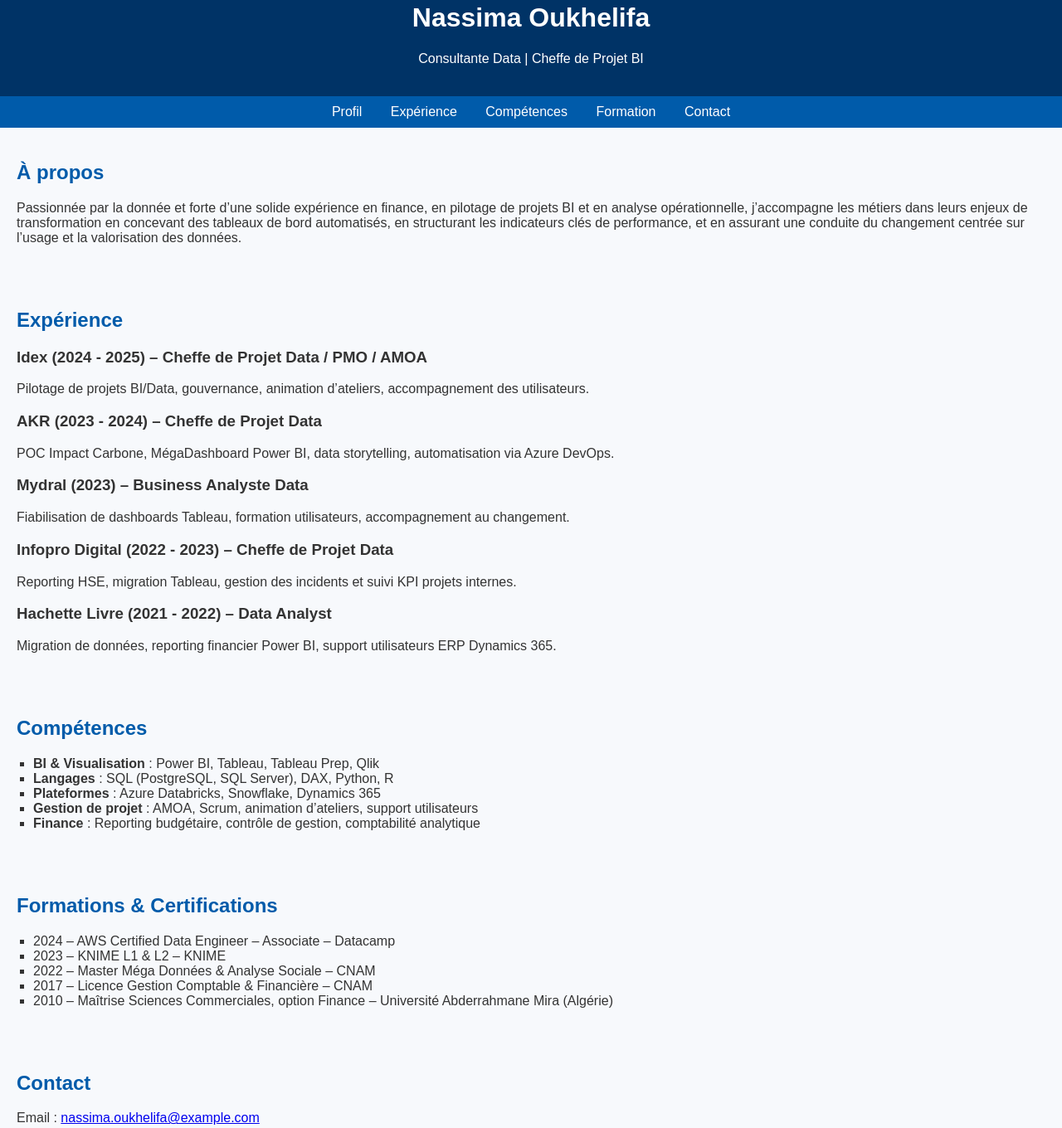
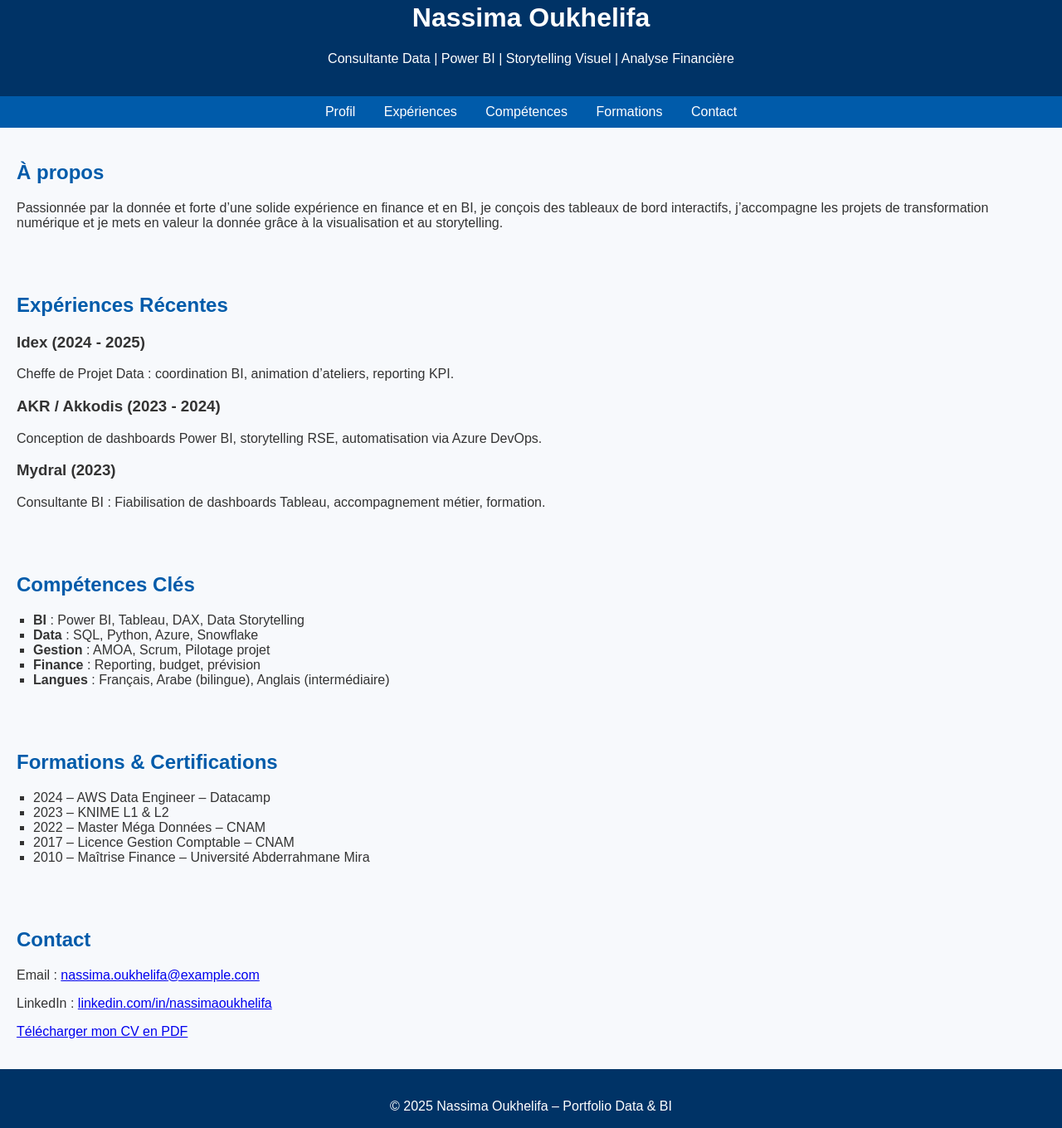
Before and after one commit to nassimaoukhelifa/mon-cv-site, a plain HTML site: page index.html in a window 1280 px wide. Shown: the part 38-1398 px from the top of the page at 83% size. Drawn offline with Linux system fonts and the light colour scheme.

Commit message:
Add files via upload

```diff
--- a/index.html
+++ b/index.html
@@ -2,77 +2,83 @@
 <html lang="fr">
 <head>
   <meta charset="UTF-8">
-  <title>Nassima Oukhelifa - Consultante Data</title>
+  <meta name="viewport" content="width=device-width, initial-scale=1.0">
+  <title>Nassima Oukhelifa - Portfolio Data</title>
   <link rel="stylesheet" href="style.css">
+  <link href="https://fonts.googleapis.com/css2?family=Roboto:wght@400;700&display=swap" rel="stylesheet">
 </head>
 <body>
-  <header>
+  <header class="hero">
+    <div class="overlay">
       <h1>Nassima Oukhelifa</h1>
-    <p>Consultante Data | Cheffe de Projet BI</p>
+      <p>Consultante Data | Power BI | Storytelling Visuel | Analyse Financière</p>
+    </div>
   </header>
 
-  <nav>
+  <nav class="navbar">
     <a href="#profil">Profil</a>
-    <a href="#experience">Expérience</a>
+    <a href="#experiences">Expériences</a>
     <a href="#competences">Compétences</a>
-    <a href="#formation">Formation</a>
+    <a href="#formations">Formations</a>
     <a href="#contact">Contact</a>
   </nav>
 
-  <section id="profil">
+  <main>
+    <section id="profil" class="section">
       <h2>À propos</h2>
-    <p>Passionnée par la donnée et forte d’une solide expérience en finance, en pilotage de projets BI et en analyse opérationnelle, j’accompagne les métiers dans leurs enjeux de transformation en concevant des tableaux de bord automatisés, en structurant les indicateurs clés de performance, et en assurant une conduite du changement centrée sur l’usage et la valorisation des données.</p>
+      <p>Passionnée par la donnée et forte d’une solide expérience en finance et en BI, je conçois des tableaux de bord interactifs, j’accompagne les projets de transformation numérique et je mets en valeur la donnée grâce à la visualisation et au storytelling.</p>
     </section>
 
-  <section id="experience">
-    <h2>Expérience</h2>
-    <h3>Idex (2024 - 2025) – Cheffe de Projet Data / PMO / AMOA</h3>
-    <p>Pilotage de projets BI/Data, gouvernance, animation d’ateliers, accompagnement des utilisateurs.</p>
-
-    <h3>AKR (2023 - 2024) – Cheffe de Projet Data</h3>
-    <p>POC Impact Carbone, MégaDashboard Power BI, data storytelling, automatisation via Azure DevOps.</p>
-
-    <h3>Mydral (2023) – Business Analyste Data</h3>
-    <p>Fiabilisation de dashboards Tableau, formation utilisateurs, accompagnement au changement.</p>
-
-    <h3>Infopro Digital (2022 - 2023) – Cheffe de Projet Data</h3>
-    <p>Reporting HSE, migration Tableau, gestion des incidents et suivi KPI projets internes.</p>
-
-    <h3>Hachette Livre (2021 - 2022) – Data Analyst</h3>
-    <p>Migration de données, reporting financier Power BI, support utilisateurs ERP Dynamics 365.</p>
+    <section id="experiences" class="section">
+      <h2>Expériences Récentes</h2>
+      <div class="cards">
+        <div class="card">
+          <h3>Idex (2024 - 2025)</h3>
+          <p>Cheffe de Projet Data : coordination BI, animation d’ateliers, reporting KPI.</p>
+        </div>
+        <div class="card">
+          <h3>AKR / Akkodis (2023 - 2024)</h3>
+          <p>Conception de dashboards Power BI, storytelling RSE, automatisation via Azure DevOps.</p>
+        </div>
+        <div class="card">
+          <h3>Mydral (2023)</h3>
+          <p>Consultante BI : Fiabilisation de dashboards Tableau, accompagnement métier, formation.</p>
+        </div>
+      </div>
     </section>
 
-  <section id="competences">
-    <h2>Compétences</h2>
-    <ul>
-      <li><strong>BI & Visualisation</strong> : Power BI, Tableau, Tableau Prep, Qlik</li>
-      <li><strong>Langages</strong> : SQL (PostgreSQL, SQL Server), DAX, Python, R</li>
-      <li><strong>Plateformes</strong> : Azure Databricks, Snowflake, Dynamics 365</li>
-      <li><strong>Gestion de projet</strong> : AMOA, Scrum, animation d’ateliers, support utilisateurs</li>
-      <li><strong>Finance</strong> : Reporting budgétaire, contrôle de gestion, comptabilité analytique</li>
+    <section id="competences" class="section dark">
+      <h2>Compétences Clés</h2>
+      <ul class="skills">
+        <li><strong>BI</strong> : Power BI, Tableau, DAX, Data Storytelling</li>
+        <li><strong>Data</strong> : SQL, Python, Azure, Snowflake</li>
+        <li><strong>Gestion</strong> : AMOA, Scrum, Pilotage projet</li>
+        <li><strong>Finance</strong> : Reporting, budget, prévision</li>
+        <li><strong>Langues</strong> : Français, Arabe (bilingue), Anglais (intermédiaire)</li>
       </ul>
     </section>
 
-  <section id="formation">
+    <section id="formations" class="section">
       <h2>Formations & Certifications</h2>
       <ul>
-      <li>2024 – AWS Certified Data Engineer – Associate – Datacamp</li>
-      <li>2023 – KNIME L1 & L2 – KNIME</li>
-      <li>2022 – Master Méga Données & Analyse Sociale – CNAM</li>
-      <li>2017 – Licence Gestion Comptable & Financière – CNAM</li>
-      <li>2010 – Maîtrise Sciences Commerciales, option Finance – Université Abderrahmane Mira (Algérie)</li>
+        <li>2024 – AWS Data Engineer – Datacamp</li>
+        <li>2023 – KNIME L1 & L2</li>
+        <li>2022 – Master Méga Données – CNAM</li>
+        <li>2017 – Licence Gestion Comptable – CNAM</li>
+        <li>2010 – Maîtrise Finance – Université Abderrahmane Mira</li>
       </ul>
     </section>
 
-  <section id="contact">
+    <section id="contact" class="section dark">
       <h2>Contact</h2>
       <p>Email : <a href="mailto:nassima.oukhelifa@example.com">nassima.oukhelifa@example.com</a></p>
       <p>LinkedIn : <a href="https://www.linkedin.com/in/nassimaoukhelifa">linkedin.com/in/nassimaoukhelifa</a></p>
-    <p><a href="cv.pdf" download>Télécharger mon CV (PDF)</a></p>
+      <p><a href="cv.pdf" download>Télécharger mon CV en PDF</a></p>
     </section>
+  </main>
 
   <footer>
-    <p>&copy; 2025 – Nassima Oukhelifa | Consultante Data</p>
+    <p>&copy; 2025 Nassima Oukhelifa – Portfolio Data & BI</p>
   </footer>
 </body>
 </html>
```
Lines whose indentation alone changed are shown as unchanged.
